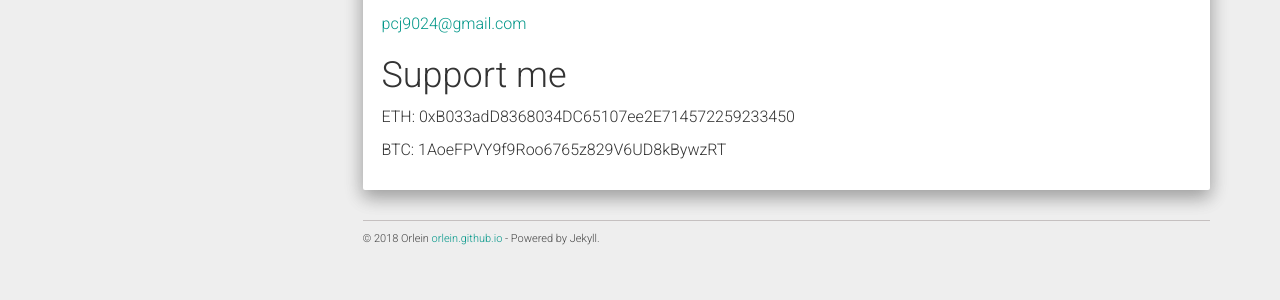
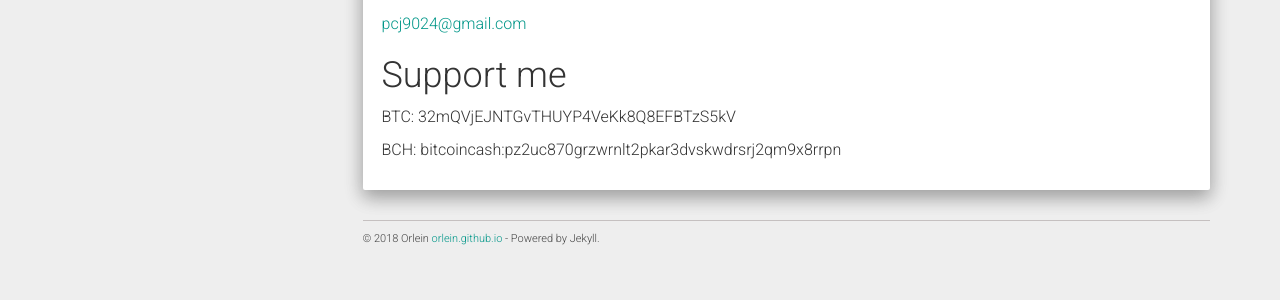
Before and after one commit to orlein/orlein.github.io, a Jekyll site: the page built from about.md, in a window 1280 px wide. Shown: the part 1486-1786 px from the top of the page. Built offline with Jekyll 4.4.1, drawn with Linux system fonts in a browser that asks for light colours; nearby versions of some CDN libraries.

Commit message:
지갑(btc.com)

```diff
--- a/about.md
+++ b/about.md
@@ -73,7 +73,6 @@ permalink: /about/
 
 # Support me
 
-ETH: 0xB033adD8368034DC65107ee2E714572259233450
+BTC: 32mQVjEJNTGvTHUYP4VeKk8Q8EFBTzS5kV
 
-
-BTC: 1AoeFPVY9f9Roo6765z829V6UD8kBywzRT
+BCH: bitcoincash:pz2uc870grzwrnlt2pkar3dvskwdrsrj2qm9x8rrpn
```
